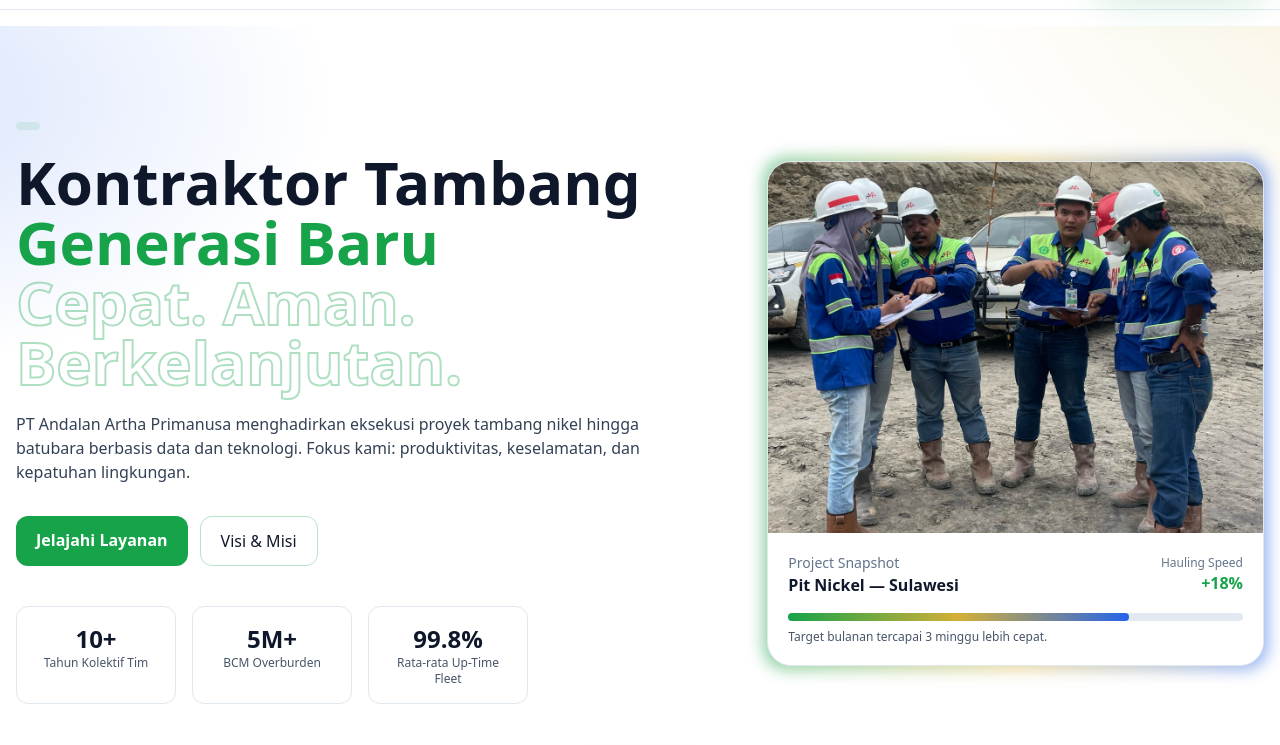
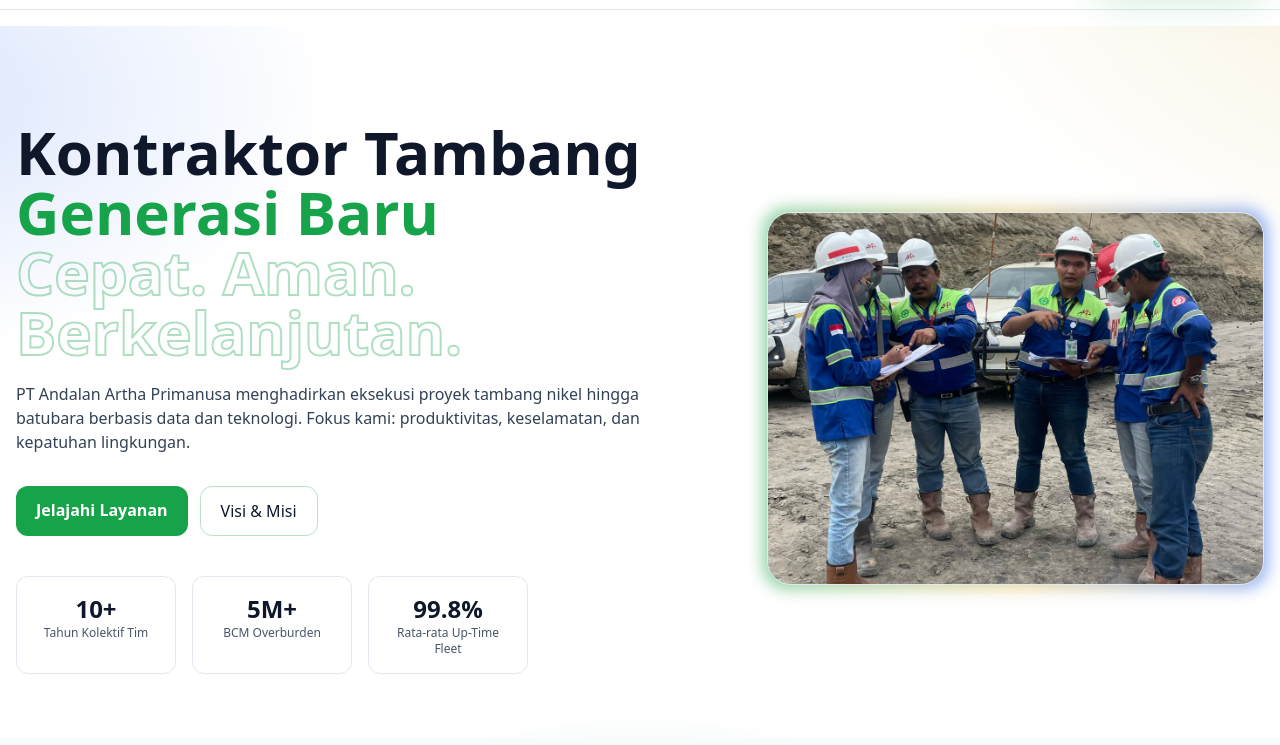
Before and after one commit to raulmahya123/aap, a plain HTML site: page index.html in a window 1280 px wide. Shown: the part 55-800 px from the top of the page. Drawn offline with nearby package versions, Linux system fonts and the light colour scheme.

Commit message:
push finish

```diff
--- a/index.html
+++ b/index.html
@@ -124,9 +124,6 @@
       <div class="mx-auto max-w-7xl px-4">
         <div class="grid md:grid-cols-12 gap-10 items-center">
           <div class="md:col-span-7">
-            <div
-              class="inline-flex items-center gap-2 bg-aap-green/10 rounded-full px-3 py-1 text-xs mb-4 text-aap-ink"
-            ></div>
             <h1
               class="text-4xl md:text-6xl font-extrabold leading-tight text-aap-ink"
             >
@@ -181,28 +178,7 @@
                   alt="Mining operations"
                   class="aspect-[4/3] object-cover"
                 />
-                <div class="p-5">
-                  <div class="flex items-center justify-between">
-                    <div>
-                      <div class="text-sm text-slate-500">Project Snapshot</div>
-                      <div class="font-semibold text-aap-ink">
-                        Pit Nickel — Sulawesi
-                      </div>
-                    </div>
-                    <div class="text-right">
-                      <div class="text-xs text-slate-500">Hauling Speed</div>
-                      <div class="font-bold text-aap-green">+18%</div>
-                    </div>
-                  </div>
-                  <div class="mt-4 h-2 rounded-full bg-slate-200">
-                    <div
-                      class="h-2 rounded-full bg-gradient-to-r from-aap-green via-aap-gold to-aap-blue w-3/4"
-                    ></div>
-                  </div>
-                  <div class="mt-2 text-xs text-slate-600">
-                    Target bulanan tercapai 3 minggu lebih cepat.
-                  </div>
-                </div>
+
               </div>
             </div>
           </div>
```
